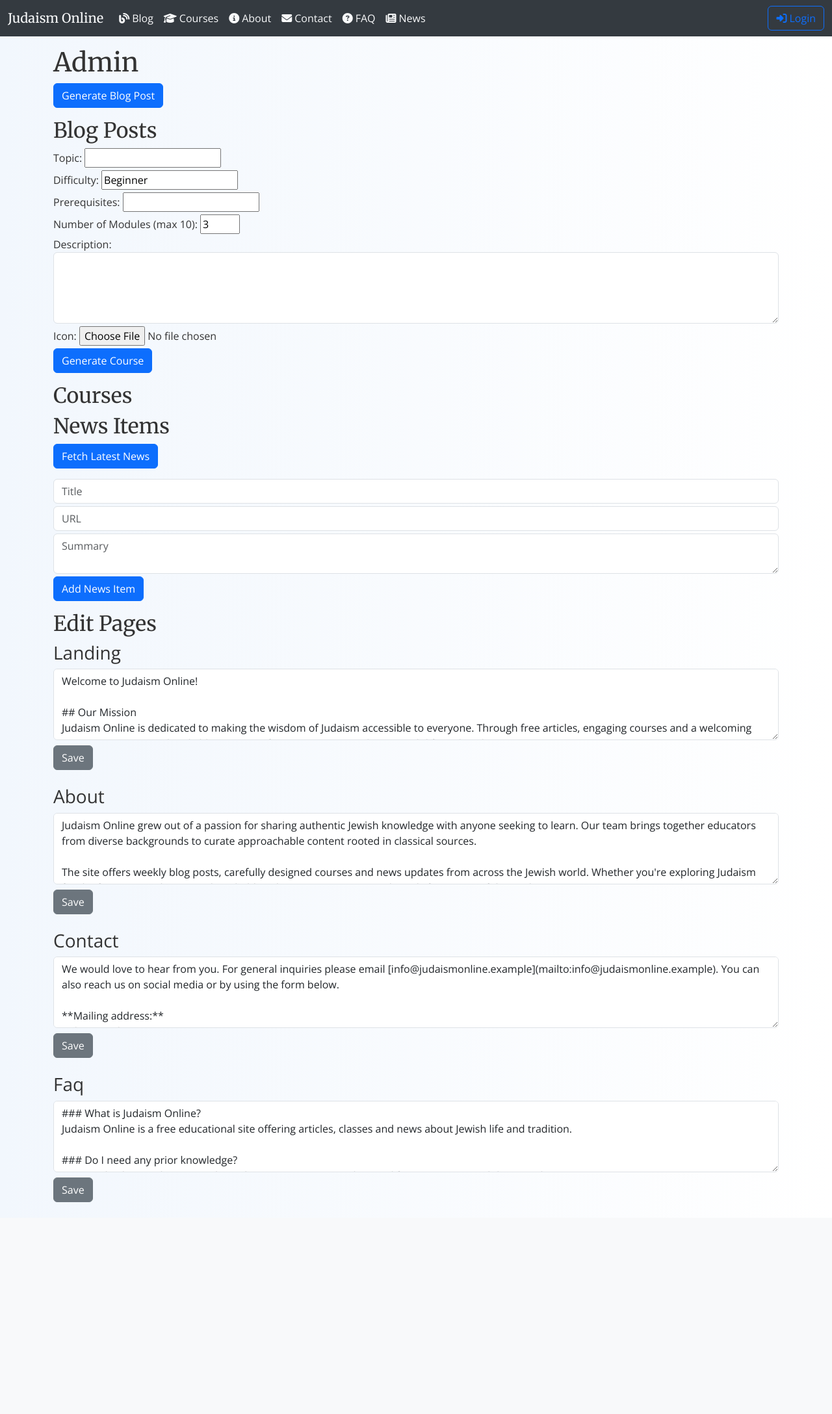
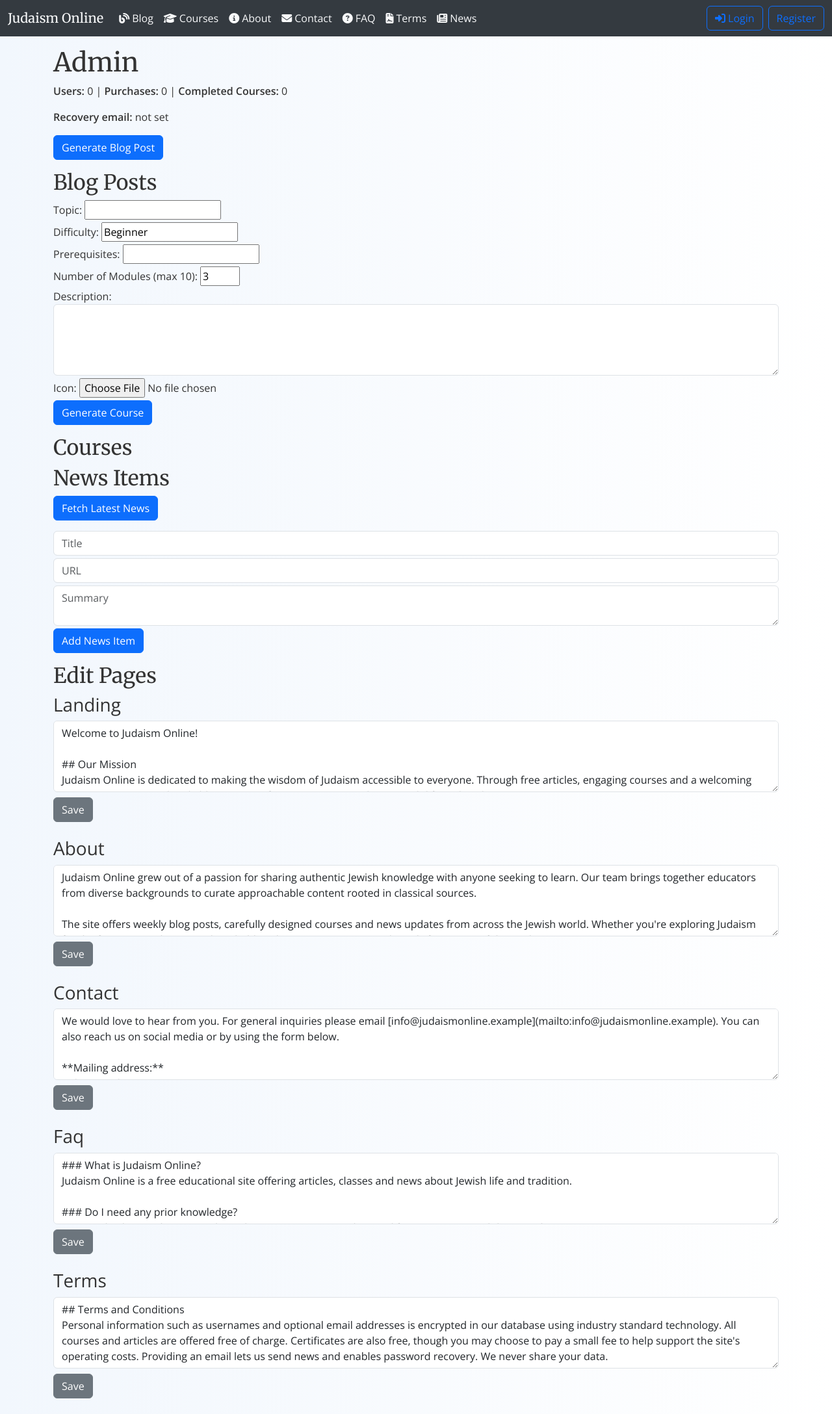
Before and after one commit to streamlinecoreinitiative/judaismonline1-hostgator, a Flask app: page /admin/ in a window 1280 px wide. Shown: the whole page at 65% size. Before the commit the page ends 1850 px from the top, so only its background shows below. Run offline with Flask 3, Linux system fonts and the light colour scheme; data comes from the database, SQL or seed files in the repository; data that the repository does not hold is empty; parts of the project's set-up code (start-up, migrations or seed data) failed here and were passed over; some libraries are stand-ins or nearby versions.

Commit message:
Add user registration and encrypted data

```diff
--- a/app.py
+++ b/app.py
@@ -11,6 +11,8 @@ from flask import (
     abort,
 )
 from flask_sqlalchemy import SQLAlchemy
+from werkzeug.security import generate_password_hash, check_password_hash
+from cryptography.fernet import Fernet
 import ollama
 from markdown import markdown
 import random
@@ -25,12 +27,30 @@ app.config['UPLOAD_FOLDER'] = os.path.join('static', 'uploads')
 app.secret_key = os.environ.get('SECRET_KEY', 'secret')
 db = SQLAlchemy(app)
 
+# Encryption key used to protect personal information
+_key = os.environ.get('ENCRYPT_KEY')
+if not _key:
+    _key = Fernet.generate_key()
+fernet = Fernet(_key)
+
 
 # Markdown filter to render AI-generated text nicely
 @app.template_filter('markdown')
 def markdown_filter(text: str) -> str:
     """Convert Markdown text to HTML."""
     return markdown(text or '')
+
+# Simple helpers to encrypt and decrypt text
+def encrypt(text: str) -> bytes:
+    if not text:
+        return None
+    return fernet.encrypt(text.encode())
+
+
+def decrypt(token: bytes) -> str:
+    if not token:
+        return ''
+    return fernet.decrypt(token).decode()
 
 
 class BlogPost(db.Model):
@@ -101,9 +121,46 @@ class ContactMessage(db.Model):
     created_at = db.Column(db.DateTime, default=datetime.datetime.utcnow)
 
 
+class User(db.Model):
+    id = db.Column(db.Integer, primary_key=True)
+    username = db.Column(db.String(80), unique=True, nullable=False)
+    email_enc = db.Column(db.LargeBinary)
+    password_hash = db.Column(db.String(128), nullable=False)
+    is_admin = db.Column(db.Boolean, default=False)
+    recovery_email_enc = db.Column(db.LargeBinary)
+
+
+class Purchase(db.Model):
+    id = db.Column(db.Integer, primary_key=True)
+    user_id = db.Column(db.Integer, db.ForeignKey('user.id'))
+    course_id = db.Column(db.Integer, db.ForeignKey('course.id'))
+    amount = db.Column(db.Float)
+    created_at = db.Column(db.DateTime, default=datetime.datetime.utcnow)
+
+    user = db.relationship('User', backref='purchases')
+    course = db.relationship('Course')
+
+
+class CompletedCourse(db.Model):
+    id = db.Column(db.Integer, primary_key=True)
+    user_id = db.Column(db.Integer, db.ForeignKey('user.id'))
+    course_id = db.Column(db.Integer, db.ForeignKey('course.id'))
+    completed_at = db.Column(db.DateTime, default=datetime.datetime.utcnow)
+
+    user = db.relationship('User', backref='completions')
+    course = db.relationship('Course')
+
+
 def require_login():
     if not session.get("logged_in"):
         return redirect(url_for("login"))
+
+
+def current_user() -> User | None:
+    uid = session.get("user_id")
+    if uid:
+        return User.query.get(uid)
+    return None
 
 
 def generate_text(prompt: str) -> str:
@@ -317,6 +374,15 @@ def create_tables():
             "Yes. We periodically offer webinars and virtual Q&A sessions with guest teachers. Event details are posted on our "
             "homepage and social media channels."
         ),
+        "terms": (
+            "## Terms and Conditions\n"
+            "Personal information such as usernames and optional email addresses "
+            "is encrypted in our database using industry standard technology. "
+            "All courses and articles are offered free of charge. Certificates "
+            "are also free, though you may choose to pay a small fee to help "
+            "support the site's operating costs. Providing an email lets us send "
+            "news and enables password recovery. We never share your data."
+        ),
     }
     for slug, content in default_pages.items():
         page = Page.query.filter_by(slug=slug).first()
@@ -372,6 +438,12 @@ def faq():
     return render_template("page.html", page=page)
 
 
+@app.route("/terms/")
+def terms():
+    page = Page.query.filter_by(slug="terms").first()
+    return render_template("page.html", page=page)
+
+
 @app.route("/news/")
 def news():
     items = NewsItem.query.order_by(NewsItem.created_at.desc()).all()
@@ -386,6 +458,51 @@ def login():
             session["logged_in"] = True
             return redirect(url_for("admin"))
     return render_template("login.html")
+
+
+@app.route("/register/", methods=["GET", "POST"])
+def register():
+    error = None
+    if request.method == "POST":
+        username = request.form.get("username", "").strip()
+        password = request.form.get("password")
+        confirm = request.form.get("confirm")
+        email = request.form.get("email", "").strip()
+        if not username or not password or password != confirm:
+            error = "Invalid input"
+        elif User.query.filter_by(username=username).first():
+            error = "Username already exists"
+        else:
+            user = User(
+                username=username,
+                password_hash=generate_password_hash(password),
+                email_enc=encrypt(email),
+            )
+            db.session.add(user)
+            db.session.commit()
+            session["user_id"] = user.id
+            return redirect(url_for("index"))
+    return render_template("register.html", error=error)
+
+
+@app.route("/user/login/", methods=["GET", "POST"])
+def user_login():
+    error = None
+    if request.method == "POST":
+        username = request.form.get("username", "")
+        password = request.form.get("password")
+        user = User.query.filter_by(username=username).first()
+        if user and check_password_hash(user.password_hash, password):
+            session["user_id"] = user.id
+            return redirect(url_for("index"))
+        error = "Invalid credentials"
+    return render_template("user_login.html", error=error)
+
+
+@app.route("/user/logout/")
+def user_logout():
+    session.pop("user_id", None)
+    return redirect(url_for("index"))
 
 
 @app.route("/logout/")
@@ -432,7 +549,17 @@ def certificate(course_id):
         abort(403)
     name = None
     if request.method == "POST":
+        if request.form.get("support") and session.get("user_id"):
+            db.session.add(
+                Purchase(user_id=session["user_id"], course_id=course_id, amount=5.0)
+            )
+            db.session.commit()
         name = request.form.get("name", "").strip()
+        if session.get("user_id"):
+            db.session.merge(
+                CompletedCourse(user_id=session["user_id"], course_id=course_id)
+            )
+            db.session.commit()
     return render_template(
         "certificate.html", course=course, sections=sections, name=name
     )
@@ -667,7 +794,21 @@ def admin():
     posts = BlogPost.query.order_by(BlogPost.created_at.desc()).all()
     courses = Course.query.all()
     items = NewsItem.query.all()
-    return render_template("admin.html", pages=pages, posts=posts, courses=courses, items=items)
+    user_count = User.query.count()
+    purchase_count = Purchase.query.count()
+    completion_count = CompletedCourse.query.count()
+    admin_email = os.environ.get("ADMIN_EMAIL", "not set")
+    return render_template(
+        "admin.html",
+        pages=pages,
+        posts=posts,
+        courses=courses,
+        items=items,
+        user_count=user_count,
+        purchase_count=purchase_count,
+        completion_count=completion_count,
+        admin_email=admin_email,
+    )
 
 
 if __name__ == "__main__":
--- a/freeze.py
+++ b/freeze.py
@@ -8,6 +8,8 @@ app.config['FREEZER_IGNORE_URLS'] = [
     re.compile(r'/admin'),
     re.compile(r'/login'),
     re.compile(r'/logout'),
+    re.compile(r'/register'),
+    re.compile(r'/user'),
 ]
 # Use relative URLs so the site works when hosted from a subdirectory
 app.config['FREEZER_RELATIVE_URLS'] = True
--- a/requirements.txt
+++ b/requirements.txt
@@ -4,3 +4,4 @@ ollama
 Frozen-Flask
 requests
 markdown
+cryptography
--- a/templates/admin.html
+++ b/templates/admin.html
@@ -1,6 +1,8 @@
 {% extends 'base.html' %}
 {% block content %}
 <h1>Admin</h1>
+<p><strong>Users:</strong> {{ user_count }} | <strong>Purchases:</strong> {{ purchase_count }} | <strong>Completed Courses:</strong> {{ completion_count }}</p>
+<p><strong>Recovery email:</strong> {{ admin_email }}</p>
 <form method="post" class="mb-3 show-spinner">
   <input type="hidden" name="action" value="blog">
   <button class="btn btn-primary" type="submit">Generate Blog Post</button>
--- a/templates/base.html
+++ b/templates/base.html
@@ -21,13 +21,19 @@
         <li class="nav-item"><a class="nav-link" href="{{ url_for('about') }}"><i class="fa-solid fa-circle-info me-1"></i>About</a></li>
         <li class="nav-item"><a class="nav-link" href="{{ url_for('contact') }}"><i class="fa-solid fa-envelope me-1"></i>Contact</a></li>
         <li class="nav-item"><a class="nav-link" href="{{ url_for('faq') }}"><i class="fa-solid fa-circle-question me-1"></i>FAQ</a></li>
+        <li class="nav-item"><a class="nav-link" href="{{ url_for('terms') }}"><i class="fa-solid fa-file-contract me-1"></i>Terms</a></li>
         <li class="nav-item"><a class="nav-link" href="{{ url_for('news') }}"><i class="fa-solid fa-newspaper me-1"></i>News</a></li>
       </ul>
       {% if session.get('logged_in') %}
         <a class="btn btn-outline-secondary" href="{{ url_for('admin') }}"><i class="fa-solid fa-user-gear me-1"></i>Admin</a>
         <a class="btn btn-outline-secondary ms-2" href="{{ url_for('logout') }}"><i class="fa-solid fa-right-from-bracket me-1"></i>Logout</a>
       {% else %}
-        <a class="btn btn-outline-primary" href="{{ url_for('login') }}"><i class="fa-solid fa-right-to-bracket me-1"></i>Login</a>
+        {% if session.get('user_id') %}
+          <a class="btn btn-outline-secondary" href="{{ url_for('user_logout') }}"><i class="fa-solid fa-right-from-bracket me-1"></i>Logout</a>
+        {% else %}
+          <a class="btn btn-outline-primary" href="{{ url_for('user_login') }}"><i class="fa-solid fa-right-to-bracket me-1"></i>Login</a>
+          <a class="btn btn-outline-primary ms-2" href="{{ url_for('register') }}">Register</a>
+        {% endif %}
       {% endif %}
     </div>
   </div>
--- a/templates/certificate.html
+++ b/templates/certificate.html
@@ -17,7 +17,9 @@
     <label for="name" class="form-label">Your Name</label>
     <input class="form-control" id="name" name="name" placeholder="Your name">
   </div>
-  <button class="btn btn-primary" type="submit">Generate Certificate</button>
+  <p class="mb-2">Certificates are free. You may optionally contribute $5 to support the site.</p>
+  <button class="btn btn-primary me-2" type="submit">Generate Certificate</button>
+  <button class="btn btn-secondary" name="support" value="yes" type="submit">Support the Site</button>
 </form>
 {% endif %}
 {% endblock %}
```
Also changed, not shown: templates/register.html (added, +24 -0 lines), templates/user_login.html (added, +14 -0 lines), README.md.
